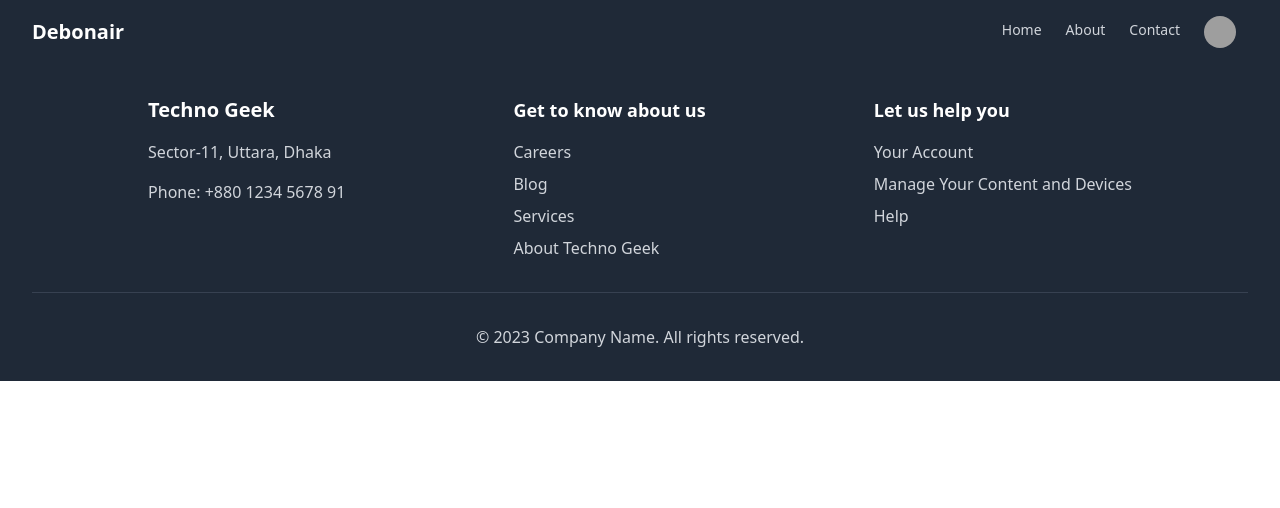
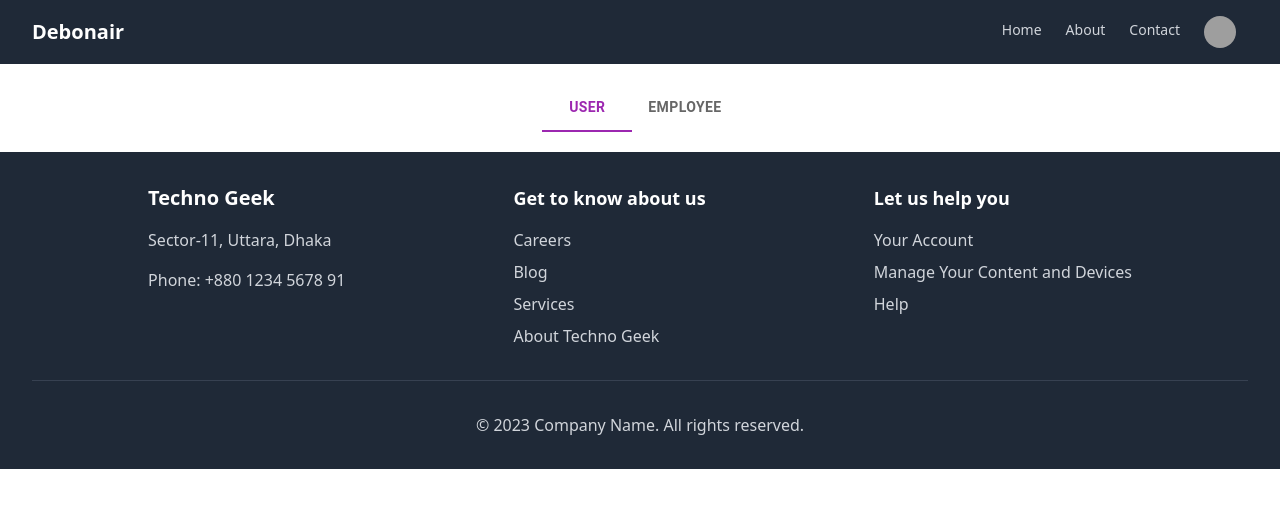
Before and after one commit to OutcastR07/user-employee-list, a React (Create React App) app: page / in a window 1280 px wide. Shown: the top 508 px of the page. Built offline with nearby package versions, Linux system fonts and the light colour scheme; grey boxes are pictures that could not be loaded.

Commit message:
user-tabs

```diff
--- a/package.json
+++ b/package.json
@@ -16,6 +16,7 @@
     "react-dom": "^18.2.0",
     "react-router-dom": "^6.12.1",
     "react-scripts": "5.0.1",
+    "react-swipeable-views": "^0.14.0",
     "styled-components": "^5.3.11",
     "web-vitals": "^2.1.4"
   },
--- /dev/null
+++ b/src/components/Tabs/Tabs.js
@@ -0,0 +1,28 @@
+import Box from "@mui/material/Box";
+import Tab from "@mui/material/Tab";
+import Tabs from "@mui/material/Tabs";
+import * as React from "react";
+
+export default function ColorTabs() {
+  const [value, setValue] = React.useState(0);
+
+  const handleChange = (event, newValue) => {
+    setValue(newValue);
+  };
+
+  return (
+    <Box sx={{ width: "100%", marginTop: "20px", marginBottom: "20px" }}>
+      <Tabs
+        value={value}
+        onChange={handleChange}
+        textColor="secondary"
+        indicatorColor="secondary"
+        aria-label="secondary tabs example"
+        centered
+      >
+        <Tab label="User" sx={{ fontWeight: "bold" }} />
+        <Tab label="Employee" sx={{ fontWeight: "bold" }} />
+      </Tabs>
+    </Box>
+  );
+}
--- a/src/pages/HomePage/HomePage.js
+++ b/src/pages/HomePage/HomePage.js
@@ -1,11 +1,13 @@
 import React from "react";
 import Footer from "../../components/Footer/Footer";
 import Navbar from "../../components/Navbar/Navbar";
+import Tabs from "../../components/Tabs/Tabs";
 
 const HomePage = () => {
   return (
     <div>
       <Navbar />
+      <Tabs />
       <Footer />
     </div>
   );
```
Also changed, not shown: 1 other file (tests, documents, lock files or other folders).
